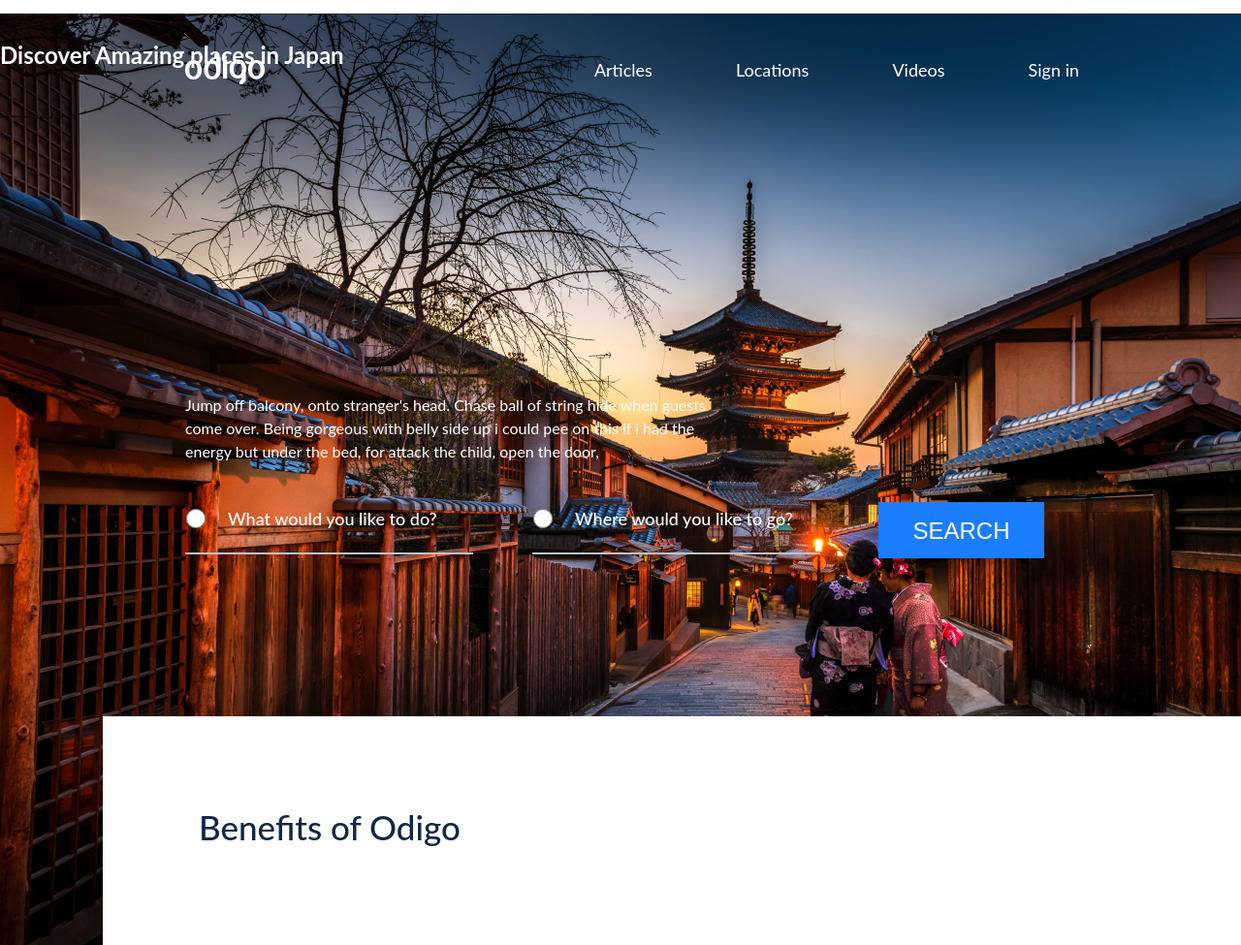
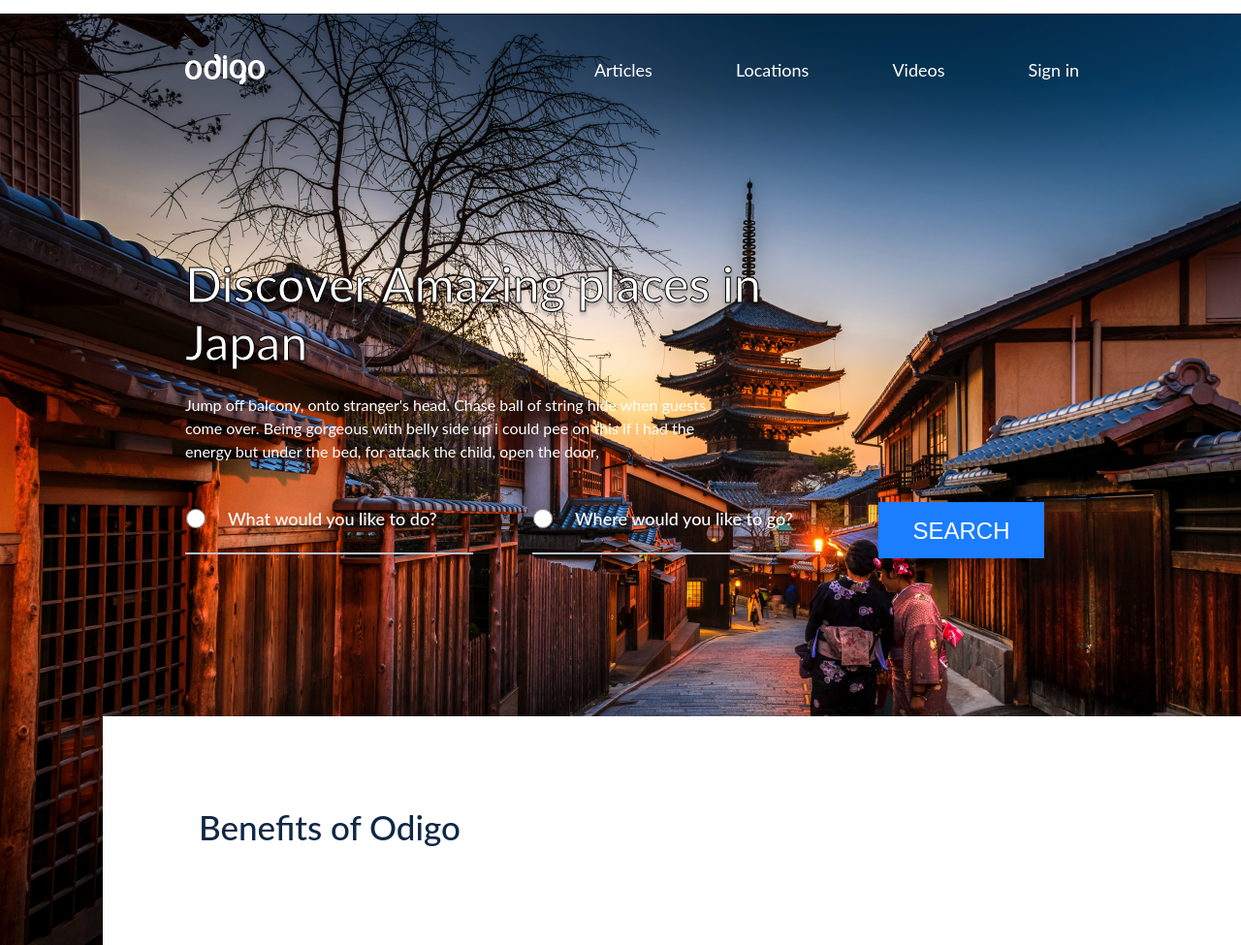
Before and after one commit to ngocngo10/html-css-training, a PHP site: page / in a window 1280 px wide; the page is wider, and only the part inside the window is pictured. Shown: the top 975 px of that part at 97% size. Run offline with PHP 8.4, Linux system fonts and the light colour scheme; some libraries are stand-ins or nearby versions.

Commit message:
add  font border for header title

```diff
--- a/practice-one/assets/css/body.css
+++ b/practice-one/assets/css/body.css
@@ -11,8 +11,12 @@ body {
 * {
    margin: 0px;
    padding: 0px;
-   box-sizing: border-box;
+   box-sizing: content-box;
 }
+
+a:hover {
+   color: var(--fourth-color);
+ }
 :root {
    --primary-color: #102746;
    --secondary-color:#FFFFFF;
--- a/practice-one/assets/css/page-header.css
+++ b/practice-one/assets/css/page-header.css
@@ -7,8 +7,7 @@
 }
 
 .header-nav {
-  position: relative;
-  top: 42px;
+  padding-top: 42px;
   height: 31px;
   padding-left: 191px;
   padding-right: 167px;
@@ -20,20 +19,16 @@
   height: 31px;
 }
 
-.header-nav__brand img {
-  vertical-align: middle;
-}
-
 .header-nav__menu {
   float: right;
   max-width: 1000px ;
   height: 31px;
+  padding-top: 4px;
 }
 
 .header-nav__item {
   display: inline-block;
   height: 31px;
-  padding-top: 4px;
   margin-left: 82px;
 }
 
@@ -44,29 +39,24 @@
   text-decoration: none;
 }
 
-a:hover {
-  color: var(--fourth-color);
-}
-
-h1 {
-  position: absolute;
+.header__title {
   width: 619px;
   height: 121px;
-  left: 191px;
-  top: 249px;
+  padding-left: 191px;
+  margin-top: 176px;
   font-weight: 500;
   font-size: 50px;
   line-height: 60px;
-  /* border: 1px solid #000000; */
+  -webkit-text-stroke: 1px black;
   text-shadow: 0px 4px 4px rgba(0, 0, 0, 0.25);
 }
 
-.page-header p {
-  position: absolute;
+.header__desc {
   width: 546px;
   height: 72px;
-  left: 191px;
-  top: 406px;
+  padding-left: 191px;
+  margin-top: 22px;
+  /* top: 406px; */
   /* or 150% */
 }
 
--- a/practice-one/index.html
+++ b/practice-one/index.html
@@ -13,9 +13,11 @@
 <body>
   <header class="page-header">
     <nav class="header-nav">
-        <a class="header-nav__brand" href="javascript:void(0)">
+      <h1 class="header-nav__brand">
+        <a href="javascript:void(0)">
           <img src="./assets/images/header-logo.png" alt="Logo">
         </a>
+      </h1>
       <ul class="header-nav__menu">
         <li class="header-nav__item"><a href="javascript:void(0)">Articles</a></li>
         <li class="header-nav__item"><a href="javascript:void(0)">Locations</a></li>
@@ -23,14 +25,11 @@
         <li class="header-nav__item"><a href="javascript:void(0)">Sign in</a></li>
       </ul>
     </nav>
-    <div class="header-bottom">
-      <h2>
+    <h2 class="header__title">
       Discover Amazing places in Japan</h2>
-      <p>
-        Jump off balcony, onto stranger's head. Chase ball of string hide when guests come over.
-        Being gorgeous with belly side up i could pee on this if i had the energy but under the bed, for attack the
-        child,
-        open the door,
+    <p class="header__desc">
+      Jump off balcony, onto stranger's head. Chase ball of string hide when guests come over. Being gorgeous with belly
+      side up i could pee on this if i had the energy but under the bed, for attack the child, open the door,
     </p>
     <form class="search-group" action="javascript:void(0)" method="post">
       <div class="search-item search-item--what">
@@ -45,7 +44,6 @@
       </div>
       <button type="submit" class="btn btn--search">Search</button>
     </form>
-    </div>
   </header>
   <main class="page-main">
     <section class="section-benefits">
```
Lines whose indentation alone changed are shown as unchanged.
